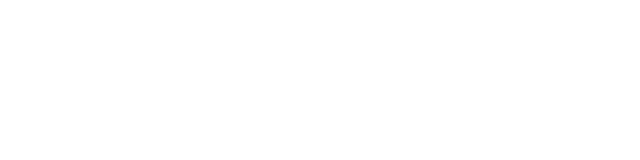
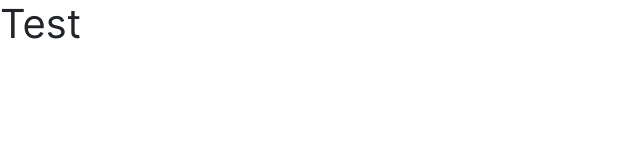
Before and after one commit to matthewnanas/SaveSmart, a React (Create React App) app in the folder web/: page /results in a window 1280 px wide. Shown: the top 160 px of the page, without its empty margins (0-640 px from the left). Built offline with nearby package versions, Linux system fonts and the light colour scheme.

Commit message:
Comment update

```diff
--- a/web/src/Pages/Results.tsx
+++ b/web/src/Pages/Results.tsx
@@ -1,18 +1,31 @@
 import React from 'react';
+import { useMediaQuery } from 'react-responsive';
 
+/**
+ * @function Results
+ *
+ * @returns appropriate table for search results
+ */
 export default function Results() {
     const [results, setResults]: any = React.useState("");
 
+    /**
+     * Create two variables that will be used to distinguish whether or not
+     * a visitor is on desktop or mobile/tablet by width dimension
+     */
+    const isDesktop = useMediaQuery({ query: '(min-width: 1000px)' });
+    const isMobile = useMediaQuery({ query: '(max-width: 1000px)' });
+
     // Access search results and update state
     React.useEffect(() => {
-        const results = localStorage.getItem("results");
+        /*const results = localStorage.getItem("results");
         console.log(results);
-        setResults(results);
+        setResults(results);*/
     }, []);
 
     return (
         <div>
-            <h1>{results}</h1>
+            <h1>Test</h1>
         </div>
     )
 }
```
Also changed, not shown: web/src/Components/Accordion.tsx (+4 -6 lines), web/src/Components/Card.tsx (+4 -6 lines), web/src/Components/Navigation.tsx (+6 -9 lines), web/src/Pages/GroceryList.tsx (+6 -9 lines), web/src/Pages/Landing.tsx (+14 -21 lines).
